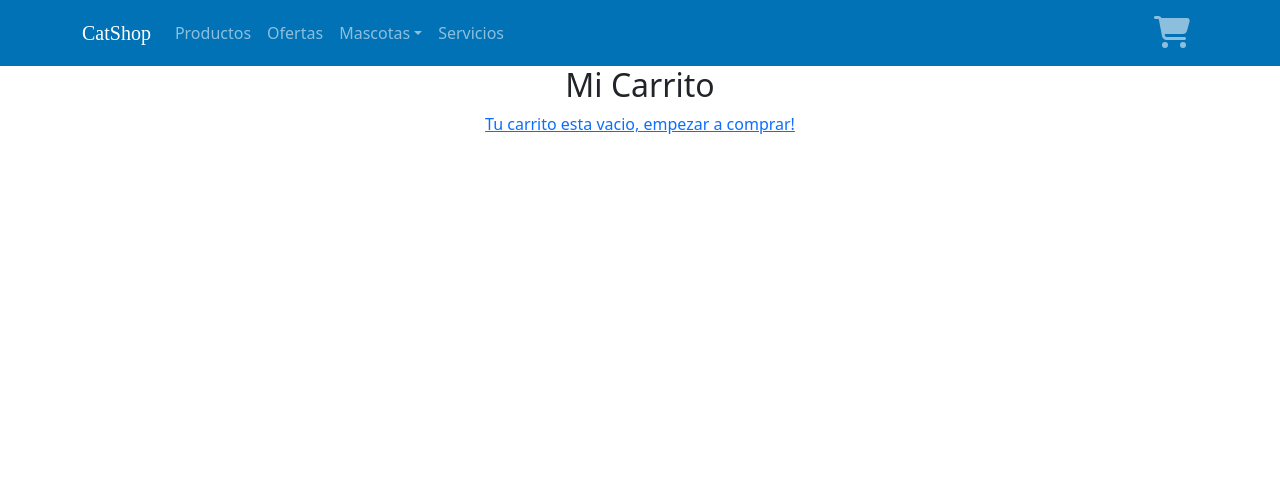
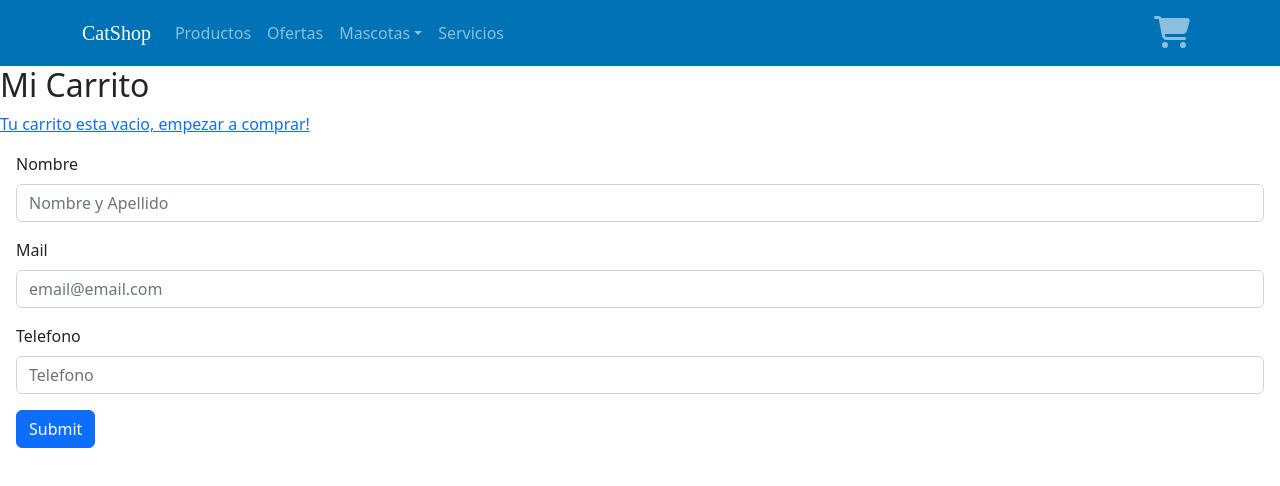
Before and after one commit to pabloacq/chReact, a React (Create React App) app: page /cart in a window 1280 px wide. Shown: the top 486 px of the page. Built offline with nearby package versions, Linux system fonts and the light colour scheme; a web font is replaced by a local one.

Commit message:
Item Collection II

```diff
--- a/src/App.css
+++ b/src/App.css
@@ -1,6 +1,3 @@
-.App {
-  text-align: center;
-}
 
 .App-logo {
   height: 40vmin;
--- a/src/App.js
+++ b/src/App.js
@@ -6,6 +6,9 @@ import Cart from './components/Cart/Cart'
 import { BrowserRouter, Route, Routes } from 'react-router-dom'
 import './style.css';
 import { CartProvider } from './store/CartContext'
+import OrderSuccess from './components/OrderSuccess/OrderSuccess';
+
+
 
 function App() {
   return (
@@ -19,6 +22,7 @@ function App() {
             <Route path="/detail/:id" element={<ItemDetailContainer />} />
             <Route path="/category/:id" element={<ItemListContainer />} />
             <Route path="/cart" element={<Cart />} />
+            <Route path="/sucess/:id" element={<OrderSuccess />} />
           </Routes>
           <main className="container ct-main">
           </main>
--- a/src/components/Cart/Cart.js
+++ b/src/components/Cart/Cart.js
@@ -1,20 +1,40 @@
-import React, { useContext, useEffect } from 'react'
+import React, { useContext } from 'react'
 import { cartContext } from '../../store/CartContext';
 import CartItemList from '../CartItemList/CartItemList';
-import {Link} from 'react-router-dom'
+import { Link } from 'react-router-dom'
+import UserForm from '../UserForm/UserForm'
+import { useNavigate } from "react-router-dom";
+import {createOrder} from '../../services/DB'
+
+
+async function handleSubmit(e, userData, cart, navigate) {
+  e.preventDefault();
+  //{buyer: {name, phone, email}, items[id, title, price, quantity], date, total}
+  let totalPrice = 0
+  const items = cart.map(cartItem => {
+    totalPrice += cartItem.totalPrice
+    return { id: cartItem.id, title: cartItem.name, price: cartItem.price, quantity: cartItem.quantity }
+  })
+
+  const order = { buyer: { ...userData }, items: items, date: new Date().toString(), total:totalPrice }
+  const orderID = await createOrder(order)
+
+  navigate(`../sucess/${orderID}`)
+}
+
 
 
 function Cart() {
-  const {cart} = useContext(cartContext)
-
+  const { cart } = useContext(cartContext)
+  const navigate = useNavigate();
   return (
     <div>
       <h2>Mi Carrito</h2>
       {cart.length > 0
-      ? <CartItemList cart={cart}/>
-      : <Link to="/">Tu carrito esta vacio, empezar a comprar!</Link>
+        ? <CartItemList cart={cart} />
+        : <Link to="/">Tu carrito esta vacio, empezar a comprar!</Link>
       }
-
+      <UserForm onSubmit={handleSubmit} cart={cart} navigate={navigate} />
     </div>
   );
 }
--- a/src/components/CartItemList/CartItemList.jsx
+++ b/src/components/CartItemList/CartItemList.jsx
@@ -20,7 +20,7 @@ function CartItemList({ cart }) {
       <tbody>
         {cart.map(cartItem => {
           subTotal += cartItem.totalPrice
-          return <CartItem cartItem={cartItem} />
+          return <CartItem key={cartItem.id} cartItem={cartItem} />
         })}
         <tr className="table-primary">
           <th scope="row">Subtotal</th>
--- a/src/components/ItemDetailContainer/ItemDetailContainer.js
+++ b/src/components/ItemDetailContainer/ItemDetailContainer.js
@@ -1,14 +1,9 @@
 import React, {useEffect, useState} from 'react'
 import ItemDetail from '../ItemDetail/ItemDetail'
-import itemsData from '../../products.js'
 import {useParams} from 'react-router-dom'
 import {getProductById} from '../../services/DB'
 
-function getProducto(id){
-  return new Promise((resolve) => {
-    setTimeout(() => resolve(itemsData.find(item => item.id === id)), 2000)
-  });
-}
+
 
 function ItemDetailContainer() {
   const [product,setProduct]=useState()
--- /dev/null
+++ b/src/components/OrderSuccess/OrderSuccess.js
@@ -0,0 +1,11 @@
+import React from 'react'
+import {useParams} from 'react-router-dom'
+
+function OrderSuccess() {
+  const orderId = (useParams().id)
+  return (
+    <div>{`Gracias por tu compra! El identificador de tu pedido es ${orderId}`}</div>
+  )
+}
+
+export default OrderSuccess
--- /dev/null
+++ b/src/components/UserForm/UserForm.js
@@ -0,0 +1,61 @@
+import React, { useState } from 'react'
+import Form from 'react-bootstrap/Form'
+import Button from 'react-bootstrap/Button'
+
+
+
+export default function UserForm({ onSubmit, cart, navigate }) {
+
+  const [userData, setUserData] = useState({ name: "", email: "", phone: "" })
+
+  function inputChangeHandler(e) {
+    const input = e.target;
+
+    const value = input.value;
+    const inputName = input.name;
+
+    let copyUserData = { ...userData };
+
+    copyUserData[inputName] = value;
+    setUserData(copyUserData);
+  }
+
+  const { Label, Control, Group } = Form
+  return (
+    <Form className="m-3" onSubmit={(e) => onSubmit(e, userData, cart, navigate )}>
+      <Group className="mb-3" controlId="formBasicEmail">
+        <Label>Nombre</Label>
+        <Control
+          name="name"
+          type="text"
+          placeholder="Nombre y Apellido"
+          value={userData.name}
+          onChange={inputChangeHandler}
+        />
+      </Group>
+      <Group className="mb-3" controlId="formBasicEmail">
+        <Label>Mail</Label>
+        <Control
+          name="email"
+          type="email"
+          placeholder="email@email.com"
+          value={userData.email}
+          onChange={inputChangeHandler}
+        />
+      </Group>
+      <Group className="mb-3" controlId="formBasicEmail">
+        <Label>Telefono</Label>
+        <Control
+          name="phone"
+          type="text"
+          placeholder="Telefono"
+          value={userData.phone}
+          onChange={inputChangeHandler}
+        />
+      </Group>
+      <Button variant="primary" type="submit">
+        Submit
+      </Button>
+    </Form>
+  )
+}
--- a/src/products.js
+++ /dev/null
@@ -1,61 +0,0 @@
-
-
- const prods = [{
-  "id": 1,
-  "name": "Cat Food",
-  "description": "Proin at turpis a pede posuere nonummy. Integer non velit. Donec diam neque, vestibulum eget, vulputate ut, ultrices vel, augue.",
-  "max": 12,
-  "stock": 71,
-  "step": 1,
-  "min": 1,
-  "img": "https://picsum.photos/200/200",
-  "category": "gato",
-  "price":1000
-}, {
-  "id": 2,
-  "name": "Cat Toy ",
-  "description": "Nam congue, risus semper porta volutpat, quam pede lobortis ligula, sit amet eleifend pede libero quis orci.",
-  "max": 48,
-  "stock": 94,
-  "step": 1,
-  "min": 1,
-  "img": "https://picsum.photos/200/200",
-  "category": "gato",
-  "price":1500
-}, {
-  "id": 3,
-  "name": "Dog Food",
-  "description": "Vestibulum ante ipsum primis in faucibus orci luctus et ultrices posuere cubilia Curae",
-  "max": 46,
-  "stock": 73,
-  "step": 1,
-  "min": 1,
-  "img": "https://picsum.photos/200/200",
-  "category": "perro",
-  "price":950
-}, {
-  "id": 4,
-  "name": "Fish Food",
-  "description": "Aliquam sit amet diam in magna bibendum imperdiet. Nullam orci pede, venenatis non, sodales sed, tincidunt eu, felis. Fusce posuere felis sed lacus. Morbi sem mauris, laoreet ut, rhoncus aliquet, pulvinar sed, nisl. Nunc rhoncus dui vel sem. Sed sagittis.",
-  "max": 44,
-  "stock": 91,
-  "step": 1,
-  "min": 1,
-  "img": "https://picsum.photos/200/200",
-  "category": "pez",
-  "price":500
-}, {
-  "id": 5,
-  "name": "Bird Food",
-  "description": "Vivamus vel nulla eget eros elementum pellentesque. Quisque porta volutpat erat. Quisque erat eros, viverra eget, congue eget, semper rutrum, nulla. Nunc purus. Phasellus in felis. Donec semper sapien a libero.",
-  "max": 44,
-  "stock": 79,
-  "step": 1,
-  "min": 1,
-  "img": "https://picsum.photos/200/200",
-  "category": "ave",
-  "price":300
-}]
-
-
-export default prods
--- a/src/services/DB.js
+++ b/src/services/DB.js
@@ -1,5 +1,5 @@
 import DB from './firestore'
-import { getDocs, collection, query, where, doc, getDoc } from 'firebase/firestore'
+import { getDocs, collection, query, where, doc, getDoc,addDoc } from 'firebase/firestore'
 
 export function getAllProducts() {
   return new Promise((resolve) => {
@@ -39,3 +39,17 @@ export function getProductById(id) {
     })
   })
 }
+
+export async function createProduct(product){
+  const productCollection = collection(DB, "productos")
+  const docRef = await addDoc(productCollection, product);
+
+  console.log(docRef.id)
+}
+
+export async function createOrder(order){
+  const productCollection = collection(DB, "orders")
+  const docRef = await addDoc(productCollection, order);
+
+  return docRef.id
+}
```
Also changed, not shown: src/components/ItemList/ItemList.js (+0 -10 lines).
